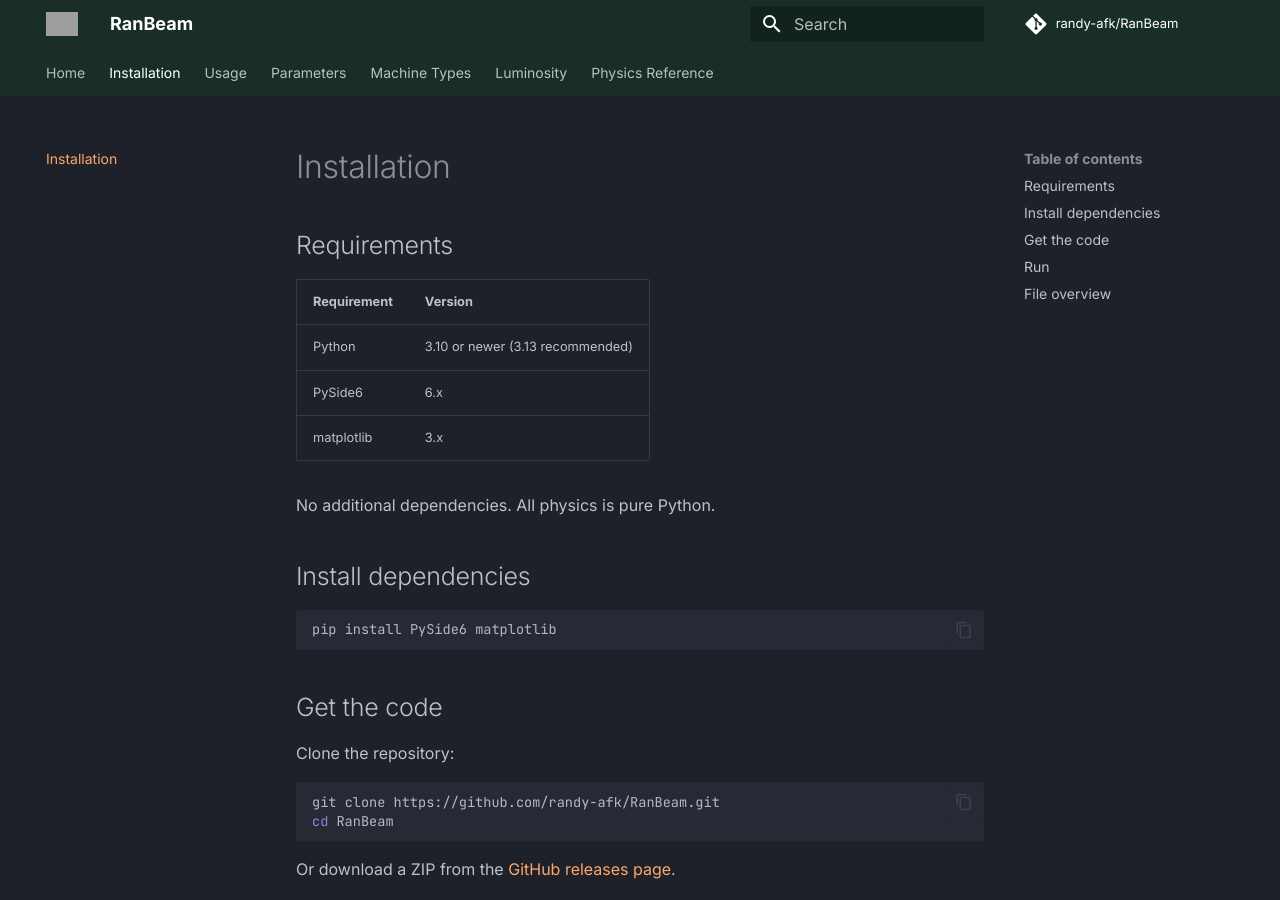
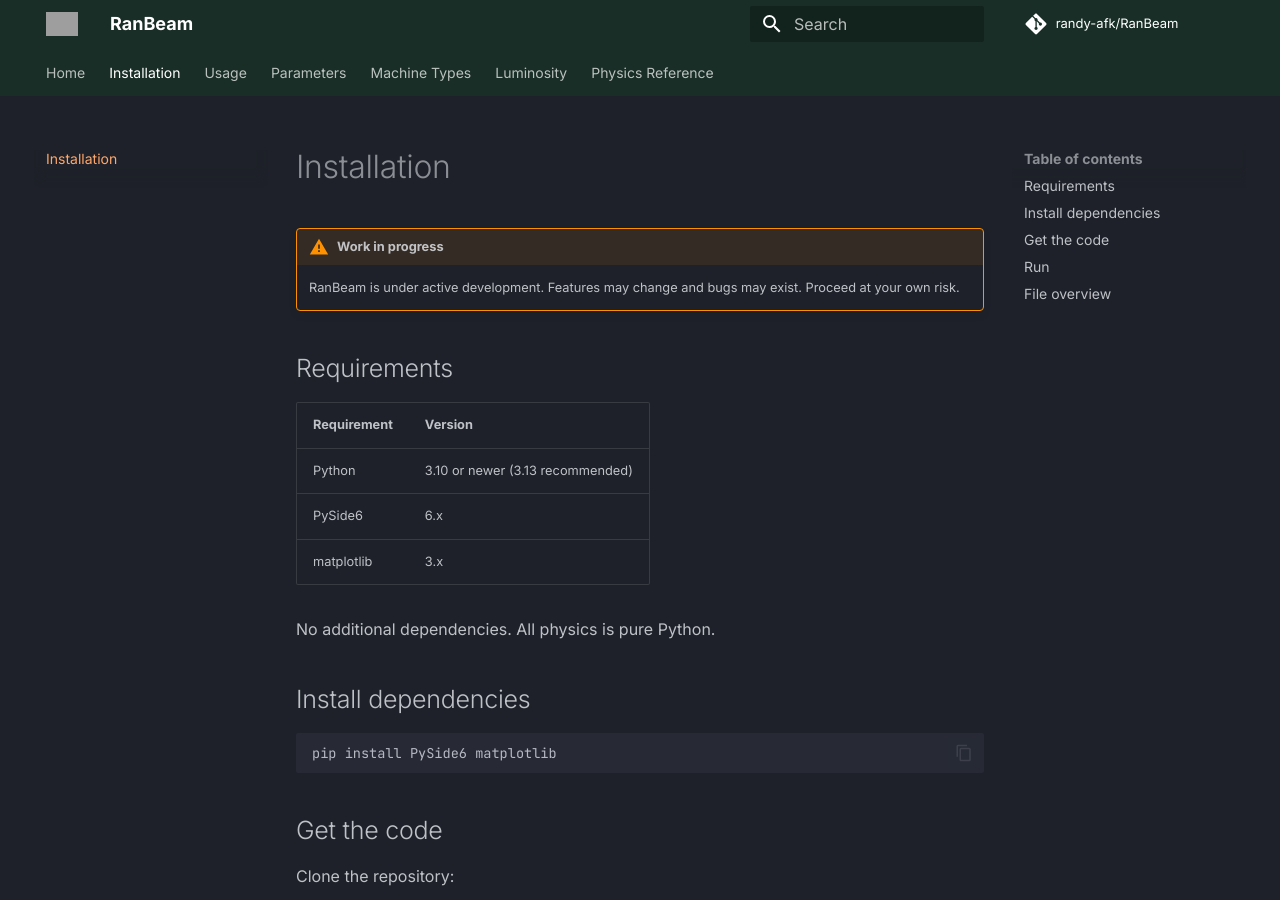
Before and after one commit to randy-afk/RanBeam, an MkDocs documentation site: the page built from docs/installation.md, in a window 1280 px wide and 900 px high. Built offline with MkDocs 1.6.1 and Material for MkDocs 9.7.7, drawn with Linux system fonts in a browser that asks for light colours; comment, search, counter and statistics services are not loaded; grey boxes are pictures that could not be loaded.

Commit message:
docs: added disclaimer

```diff
--- a/docs/installation.md
+++ b/docs/installation.md
@@ -1,4 +1,8 @@
 # Installation
+
+!!! warning "Work in progress"
+    RanBeam is under active development. Features may change and bugs may exist.
+    Proceed at your own risk.
 
 ## Requirements
 
```
Also changed, not shown: README.md (+11 -0 lines), docs/index.md (+6 -1 lines).
